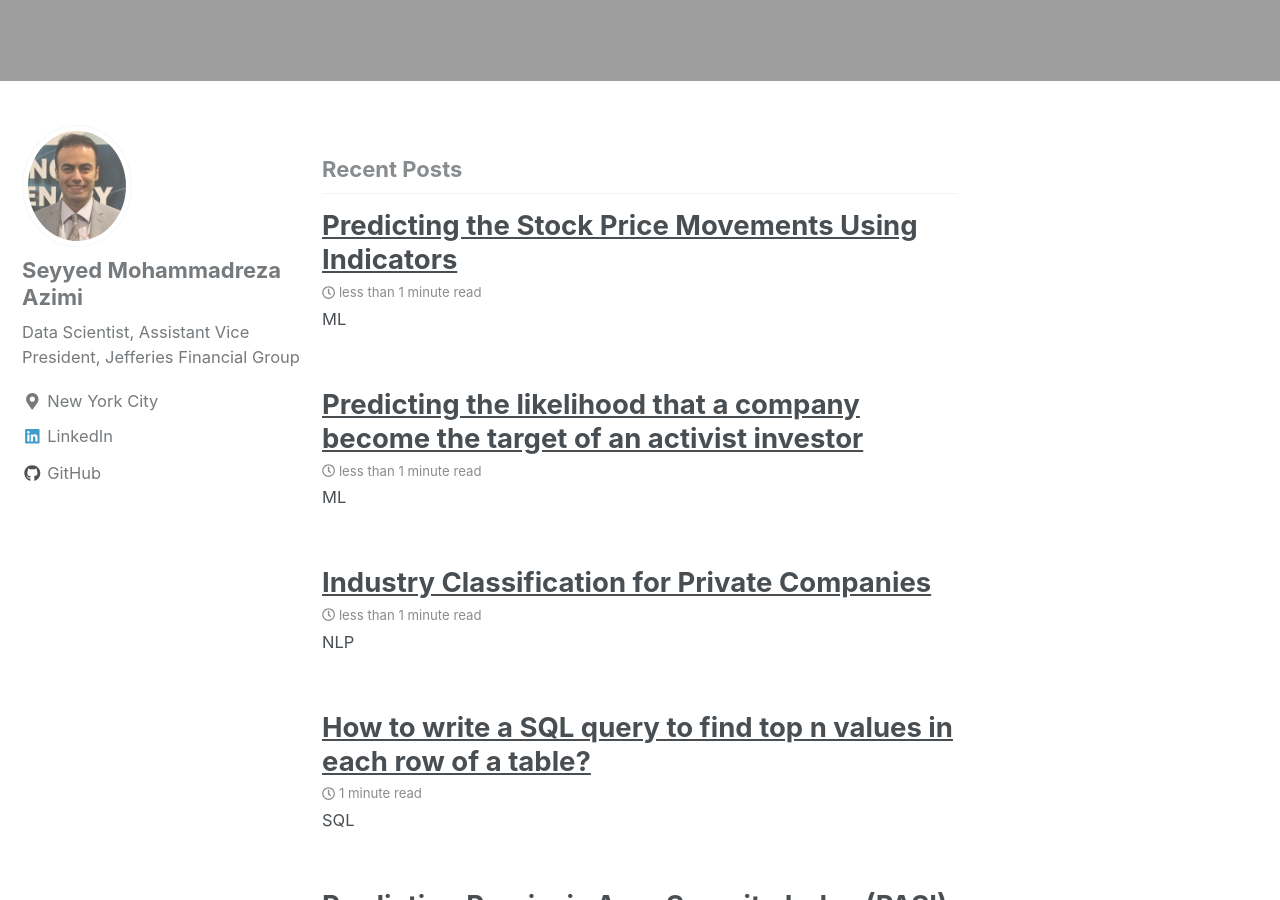
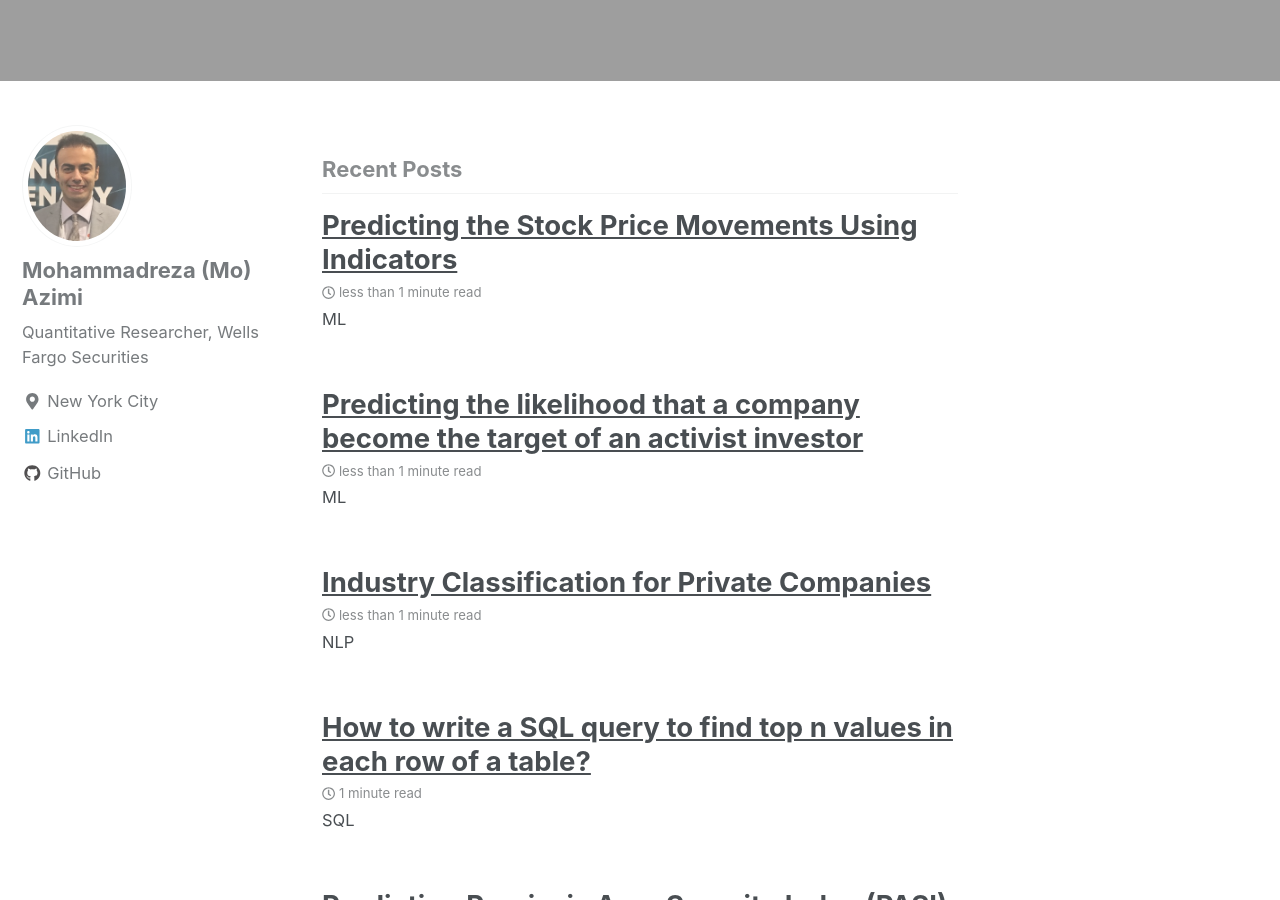
Before and after one commit to MohammadrezaAzimi/MohammadrezaAzimi.github.io, a Jekyll site: the page built from index.html, in a window 1280 px wide and 900 px high, scrolled down 979 px. Built offline with Jekyll 4.4.1, drawn with Linux system fonts in a browser that asks for light colours; nearby versions of some CDN libraries; the list of posts is cut into pages by our own code.

Commit message:
Update _config.yml

```diff
--- a/_config.yml
+++ b/_config.yml
@@ -97,9 +97,9 @@ analytics:
 
 # Site Author
 author:
-  name             : " Seyyed Mohammadreza Azimi"
+  name             : " Mohammadreza (Mo) Azimi"
   avatar           : "/images/profileimg.png"
-  bio              : "Data Scientist, Assistant Vice President, Jefferies Financial Group"
+  bio              : "Quantitative Researcher, Wells Fargo Securities"
   location         : "New York City"
   email            :
   uri              :
@@ -116,7 +116,7 @@ author:
   keybase          :
   instagram        :
   lastfm           :
-  linkedin         : "seyyed-mohammadreza-azimi-phd-1382a59b" # "john-doe-12345678" (the last part of your profile url, e.g. https://www.linkedin.com/in/john-doe-12345678)
+  linkedin         : "mohammadreza-azimi-phd-1382a59b" # "john-doe-12345678" (the last part of your profile url, e.g. https://www.linkedin.com/in/john-doe-12345678)
   pinterest        :
   soundcloud       :
   stackoverflow    : # "123456/username" (the last part of your profile url, e.g. https://stackoverflow.com/users/123456/username)
```
